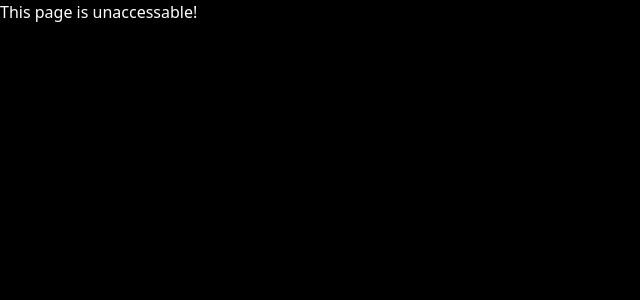
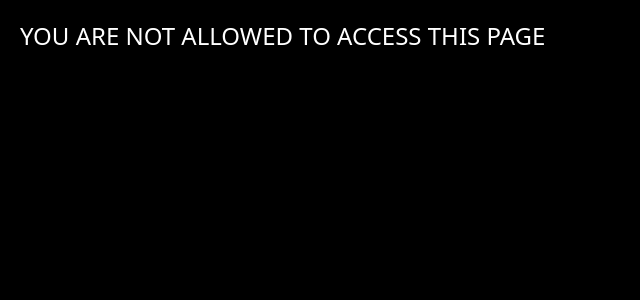
Before and after one commit to ashutosh2652/SwiftBasket, a React (Vite) app in the folder client/: page /unauth-page in a window 1280 px wide. Shown: the top 300 px of the page, without its empty margins (0-640 px from the left). Built offline with nearby package versions, Linux system fonts and the light colour scheme; no server answers.

Commit message:
refactor: Rename Unauth component to UnauthPage and update its rendering

```diff
--- a/client/src/App.jsx
+++ b/client/src/App.jsx
@@ -16,7 +16,7 @@ import { checkAuth } from "./store/auth-slice/index.js";
 import ShoppingOrderReturn from "./pages/shopping-view/OrderReturn.jsx";
 import PaymentSuccess from "./pages/shopping-view/PaymentSuccess.jsx";
 import SearchProducts from "./pages/shopping-view/search.jsx";
-import Unauth from "./pages/unauth-page/unauth.jsx";
+import UnauthPage from "./pages/unauth-page/unauth.jsx";
 const AdminOrder = lazy(() => import("./pages/admin-view/orders.jsx"));
 const AdminProducts = lazy(() => import("./pages/admin-view/products.jsx"));
 const ShopLayout = lazy(() => import("./components/shopping-view/Layout.jsx"));
@@ -192,8 +192,8 @@ function App() {
             }
           />
         </Route>
+        <Route path="/unauth-page" element={<UnauthPage />} />
         <Route path="*" element={<PageNotFound />} />
-        <Route path="/unauth-page" element={<Unauth />} />
       </Routes>
     </div>
   );
--- a/client/src/not_found/index.jsx
+++ b/client/src/not_found/index.jsx
@@ -1,5 +1,9 @@
 function PageNotFound() {
-  return <div className="text-white bg-black">Page not found.</div>;
+  return (
+    <div className="text-white bg-black text-2xl">
+      <h1 className="text-2xl p-5">PAGE NOT FOUND</h1>
+    </div>
+  );
 }
 
 export default PageNotFound;
--- a/client/src/pages/unauth-page/UnAuth.jsx
+++ b/client/src/pages/unauth-page/UnAuth.jsx
@@ -1,4 +1,8 @@
-function Unauth() {
-  return <div className="text-white bg-black">This page is unaccessable!</div>;
+function UnauthPage() {
+  return (
+    <div className="text-white bg-black text-2xl">
+      <h1 className="text-2xl p-5">YOU ARE NOT ALLOWED TO ACCESS THIS PAGE</h1>
+    </div>
+  );
 }
-export default Unauth;
+export default UnauthPage;
```
